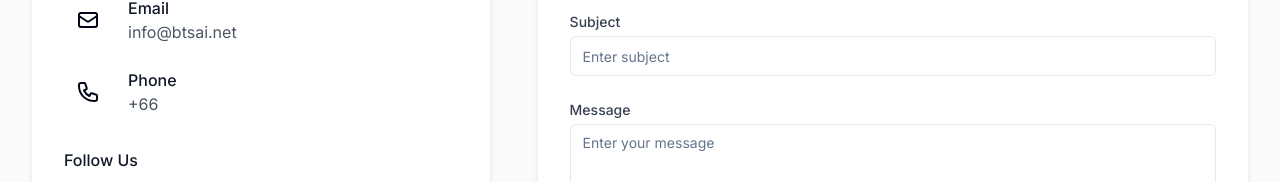
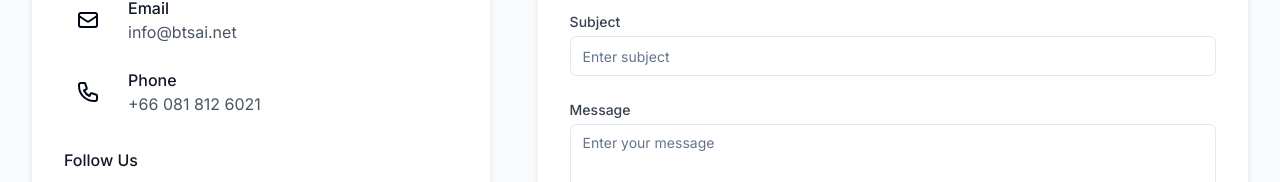
Before and after one commit to toxicspirits/bts-ai-website, a React (Vite) app: page / in a window 1280 px wide. Shown: the part 5502-5684 px from the top of the page. Built offline with nearby package versions, Linux system fonts and the light colour scheme.

Commit message:
Hotfixes.

```diff
--- a/src/components/ContactSection.tsx
+++ b/src/components/ContactSection.tsx
@@ -53,7 +53,7 @@ const ContactSection = () => {
                   </div>
                   <div>
                     <h4 className="font-medium text-gray-900">Phone</h4>
-                    <p className="text-gray-600">+66</p>
+                    <p className="text-gray-600">+66 081 812 6021</p>
                   </div>
                 </div>
               </div>
```
